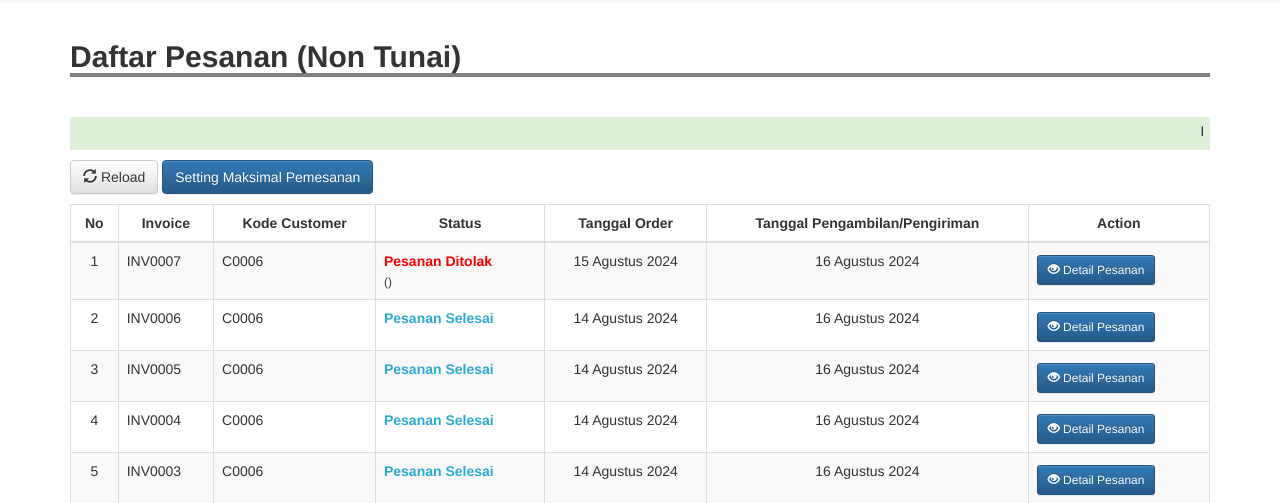
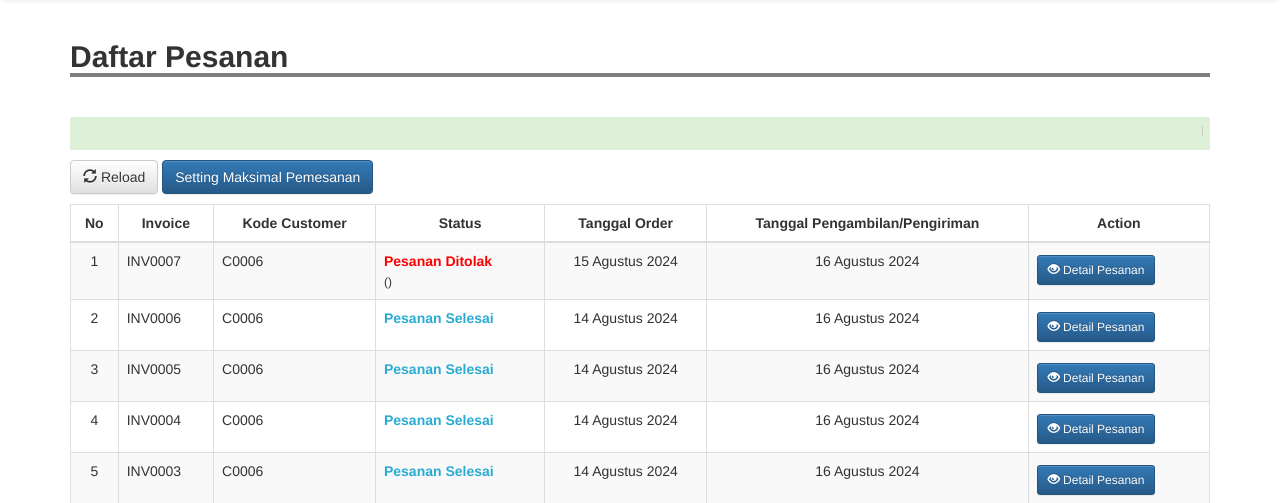
Before and after one commit to Dhimas004/toko_minuman, a PHP site: page /admin/order.php in a window 1280 px wide. Shown: the part 62-565 px from the top of the page. Run offline with PHP 8.4, Linux system fonts and the light colour scheme; a user stored in the database is signed in; data comes from the database, SQL or seed files in the repository; data that the repository does not hold is empty.

Commit message:
update title

```diff
--- a/admin/order.php
+++ b/admin/order.php
@@ -13,7 +13,7 @@ include 'header.php';
 	}
 </style>
 <div class="container">
-	<h2 style=" width: 100%; border-bottom: 4px solid gray"><b>Daftar Pesanan (Non Tunai)</b></h2>
+	<h2 style=" width: 100%; border-bottom: 4px solid gray"><b>Daftar Pesanan</b></h2>
 	<br>
 	<h5 class="bg-success" style="padding: 7px; width: 100%; font-weight: bold;">
 		<marquee>Lakukan Reload Setiap Masuk Halaman ini, untuk menghindari terjadinya kesalahan data dan informasi</marquee>
```
